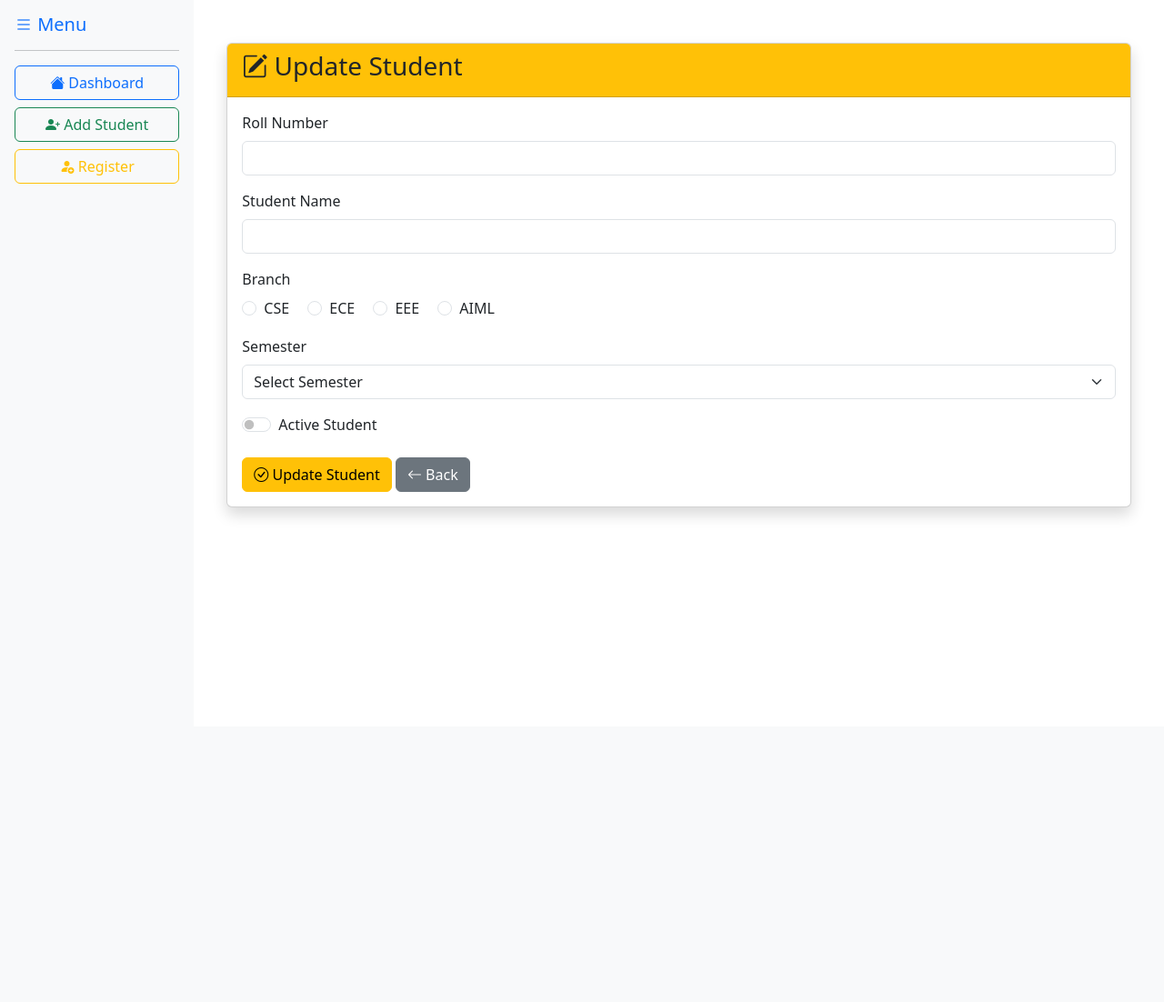
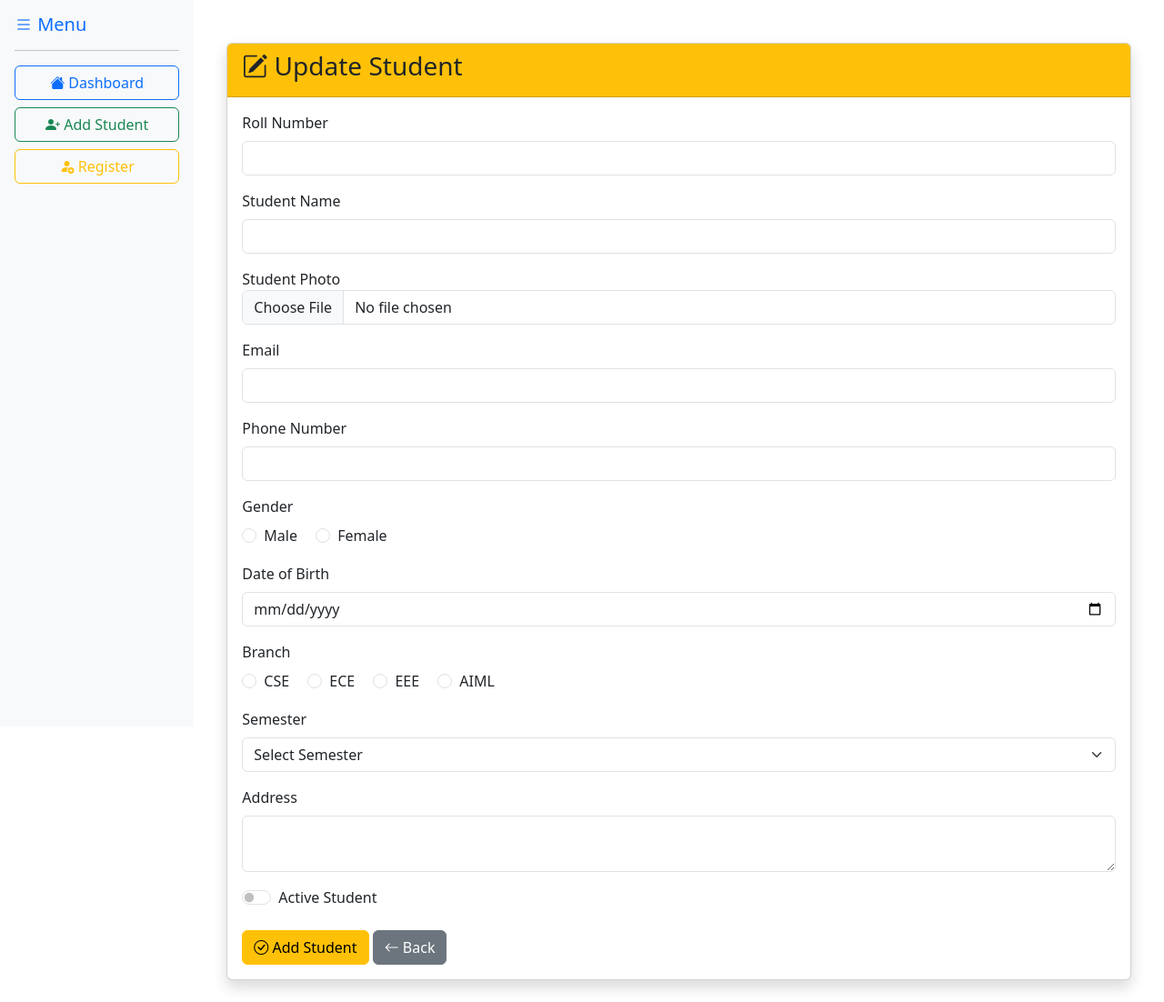
Before and after one commit to ganeshhh-k/django-student-management, a Django app: page /update/9/ in a window 1280 px wide. Shown: the part 57-1159 px from the top of the page at 91% size. Before the commit the page ends 624 px from the top, so only its background shows below. Run offline with Django 5.2, Linux system fonts and the light colour scheme; a user stored in the database is signed in; data comes from the database, SQL or seed files in the repository; both versions use the stored data as it was after the commit.

Commit message:
Updated the profile page of the individual Student

```diff
--- a/students/templates/update_student.html
+++ b/students/templates/update_student.html
@@ -24,28 +24,16 @@
 
         <div class="card-body">
 
-            <form method="POST">
-
+            <form method="POST" enctype="multipart/form-data">
                 {% csrf_token %}
-
                 <div class="mb-3">
-
-                    <label class="form-label">
-                        Roll Number
-                    </label>
-
-                    <input
-                        type="text"
-                        name="roll_no"
-                        class="form-control"
-                        value="{{ student.roll_no }}"
-                        required>
-
+                    <label class="form-label">Roll Number</label>
+                    <input type="text" name="roll_no" class="form-control" value="{{ student.roll_no }}"
+                      oninput="this.value = this.value.toUpperCase()"  required>
                 </div>
 
 
                 <div class="mb-3">
-
                     <label class="form-label">
                         Student Name
                     </label>
@@ -55,11 +43,46 @@
                         name="name"
                         class="form-control"
                         value="{{ student.name }}"
+                        oninput="this.value = this.value.toUpperCase()"
                         required>
 
                 </div>
 
-                <!-- Branch -->
+                <div class="mb-3">
+                    <labe class="form-label">Student Photo</label>
+                    <input type="file" class="form-control" name="photo">
+                </div>
+
+                <div class="mb-3">
+                    <label class="form-label">Email</label>
+                    <input type="email" name="email" class="form-control" value="{{ student.email }}">
+                </div>
+
+                <div class="mb-3">
+                    <label class="form-label">Phone Number</label>
+                    <input type="text" name="email" class="form-control" value="{{ student.phone }}">
+                </div>
+
+                <div class="mb-3">
+                    <label class="form-label d-block">Gender</label>
+                    <div class="form-check form-check-inline">
+                        <input class="form-check-input" type="radio"
+                            name="gender" value="male"
+                            {% if student.branch == "male" %}checked{% endif %}>
+                        <label class="form-check-label">Male</label>
+                    </div>
+                    <div class="form-check form-check-inline">
+                        <input class="form-check-input" type="radio"
+                            name="gender" value="female"
+                            {% if student.branch == "female" %}checked{% endif %}>
+                        <label class="form-check-label">Female</label>
+                    </div>
+                </div>
+
+                <div class="mb-3">
+                    <label class="form-label">Date of Birth</label>
+                    <input type="date" name="dob" class="form-control" value="{{ student.dob }}">
+                </div>
 
                 <div class="mb-3">
 
@@ -160,7 +183,11 @@
 
                 </div>
 
-                <!-- Active -->
+                <div class="mb-3">
+                    <label class="form-label">Address</label>
+                    <textarea name="address" class="form-control" value="{{ student.address }}"></textarea>
+                </div>
+
 
                 <div class="form-check form-switch mb-4">
 
@@ -189,7 +216,7 @@
 
                     <i class="bi bi-check-circle"></i>
 
-                    Update Student
+                    Add Student
 
                 </button>
 
```
Also changed, not shown: db.sqlite3, 1 other file.
